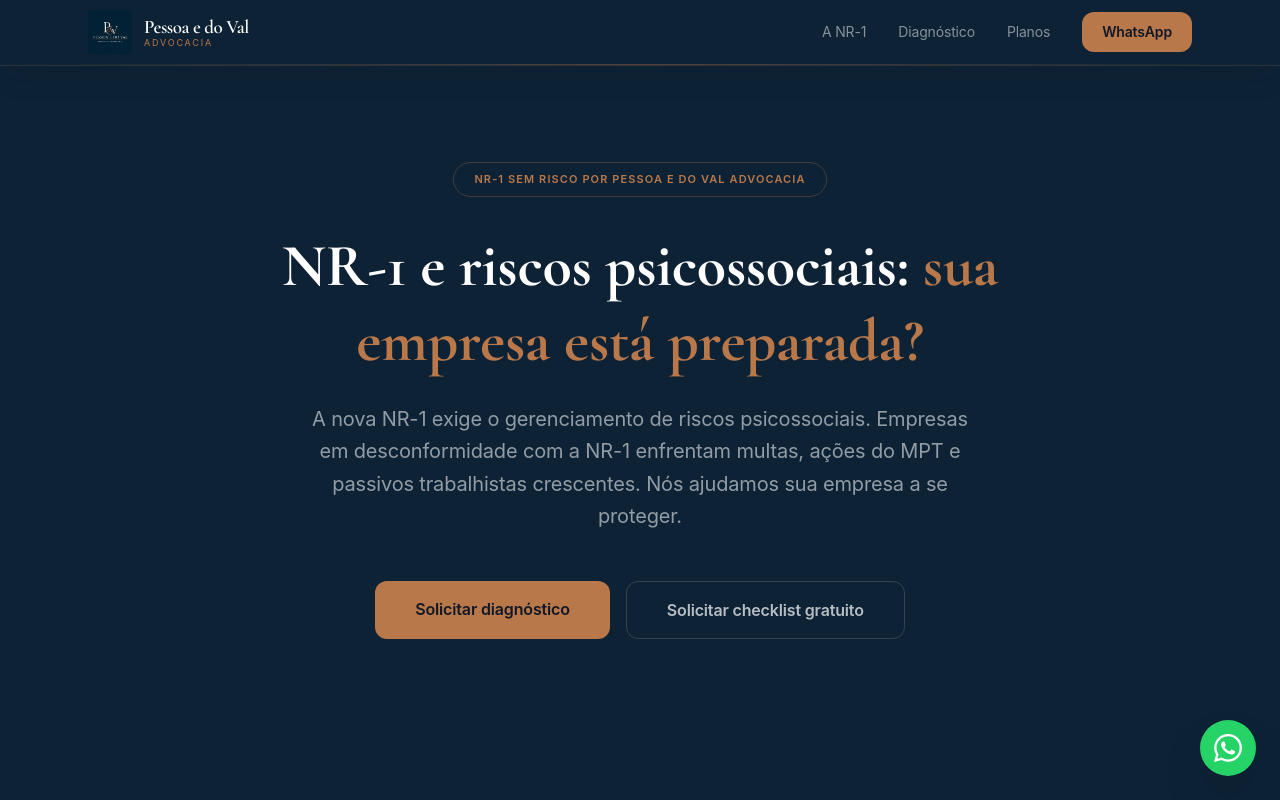
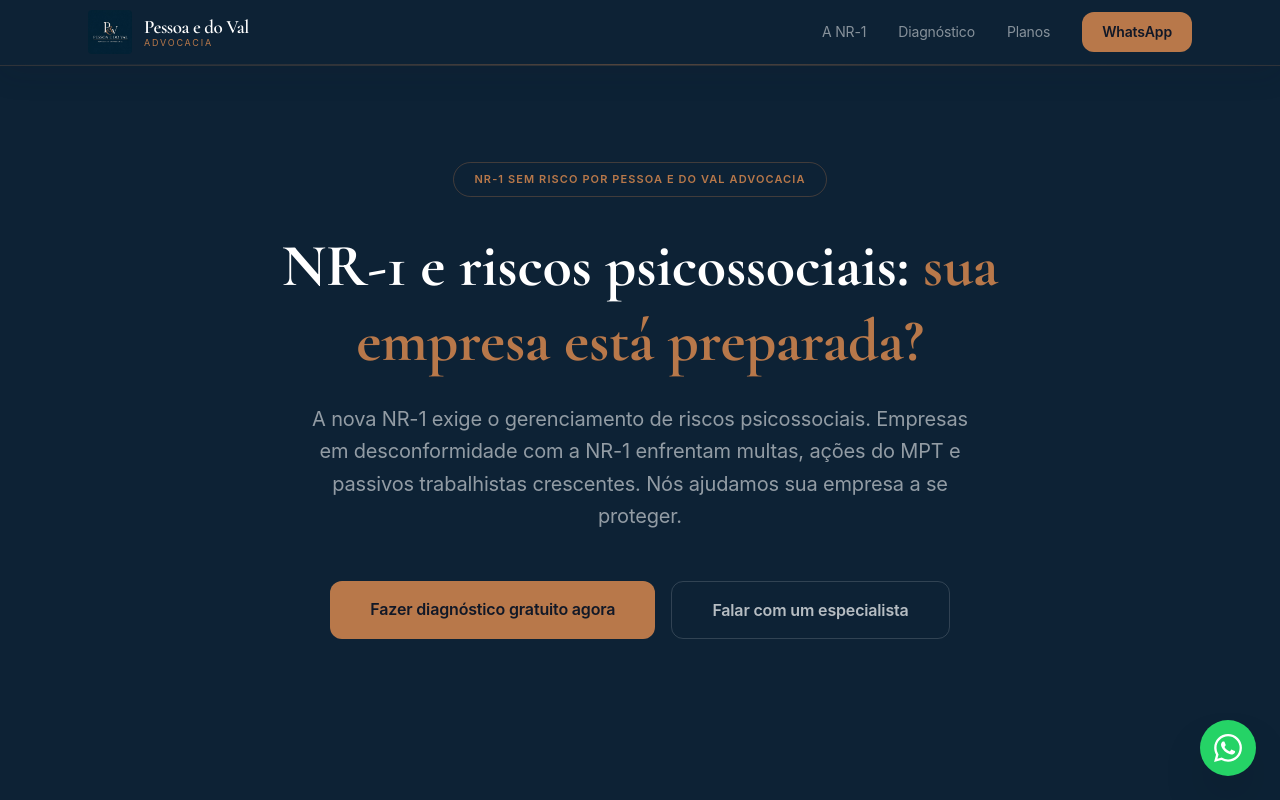
Before and after one commit to valeriadovaldomingues-ux/juridico, a Next.js app: page /nr1-sem-risco in a window 1280 px wide. Shown: the top 800 px of the page. Built offline with nearby package versions, Linux system fonts and the light colour scheme.

Commit message:
feat: adiciona diagnostico publico NR-1

```diff
--- a/src/app/nr1-sem-risco/page.tsx
+++ b/src/app/nr1-sem-risco/page.tsx
@@ -216,16 +216,18 @@ export default function NR1SemRiscoPage() {
           </p>
           <div className="flex flex-col sm:flex-row gap-4 justify-center">
             <a
-              href="#contato"
+              href="/nr1-sem-risco/diagnostico"
               className="bg-[#B8784A] hover:bg-[#9E6438] text-[#111827] font-semibold px-10 py-4 rounded-xl text-base transition-colors"
             >
-              Solicitar diagnóstico
+              Fazer diagnóstico gratuito agora
             </a>
             <a
-              href="#contato"
+              href={WA}
+              target="_blank"
+              rel="noopener noreferrer"
               className="border border-white/15 hover:border-[#B8784A]/60 text-white/70 hover:text-[#B8784A] font-semibold px-10 py-4 rounded-xl text-base transition-colors"
             >
-              Solicitar checklist gratuito
+              Falar com um especialista
             </a>
           </div>
         </div>
@@ -359,10 +361,10 @@ export default function NR1SemRiscoPage() {
                 do processo.
               </p>
               <a
-                href="#contato"
+                href="/nr1-sem-risco/diagnostico"
                 className="inline-block bg-[#0D2235] hover:bg-[#162840] text-white font-semibold px-8 py-4 rounded-xl text-base transition-colors"
               >
-                Solicitar diagnóstico
+                Fazer diagnóstico gratuito agora
               </a>
             </div>
             <div className="bg-[#0D2235] rounded-2xl p-8 shadow-[0_18px_60px_rgba(17,24,39,0.18)]">
```
